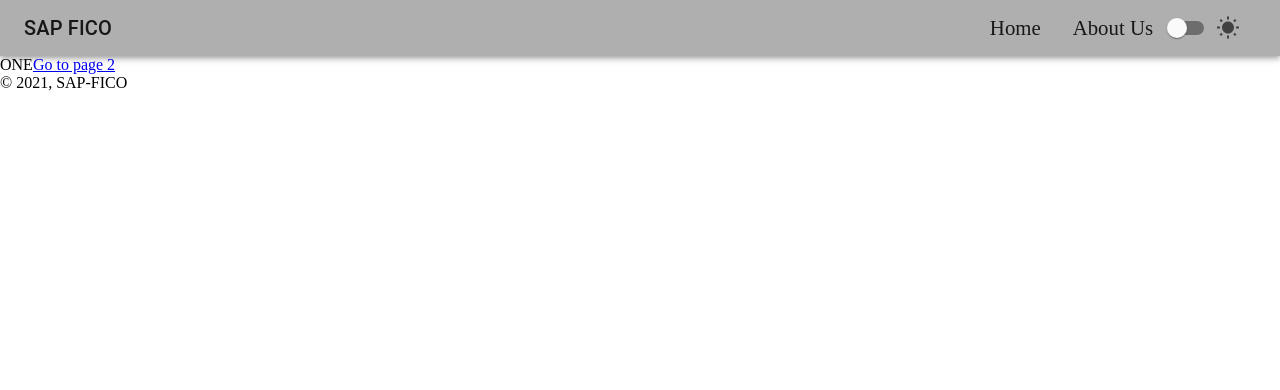
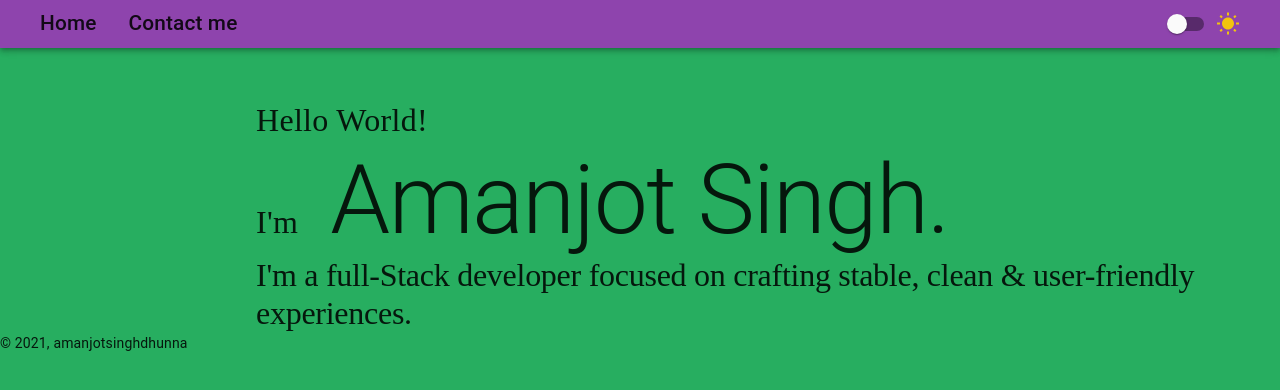
Before and after one commit to amandhunna/gatsby-learning, a Gatsby site: page / in a window 1280 px wide. Built offline with nearby package versions, Linux system fonts and the light colour scheme; Gatsby itself is replaced by a stand-in of ours; a web font is replaced by a local one.

Commit message:
added hello world

```diff
--- a/gatsby-config.js
+++ b/gatsby-config.js
@@ -1,8 +1,8 @@
 module.exports = {
   siteMetadata: {
-    title: `Sap fico`,
-    description: `SAP fico`,
-    author: `@amanjotsinghdhunna`,
+    title: `Amanjot Singh`,
+    description: `Amanjot Singh | Full stack developer`,
+    author: `amanjotsinghdhunna`,
   },
   plugins: [
     `gatsby-plugin-react-helmet`,
@@ -21,10 +21,10 @@ module.exports = {
         name: `gatsby-starter-default`,
         short_name: `starter`,
         start_url: `/`,
-        background_color: `#663399`,
+        background_color: `#66339`,
         theme_color: `#663399`,
         display: `minimal-ui`,
-        icon: `src/images/gatsby-icon.png`, // This path is relative to the root of the site.
+        icon: `src/images/logo.jpeg`, // This path is relative to the root of the site.
       },
     },
     // this (optional) plugin enables Progressive Web App + Offline functionality
--- a/package.json
+++ b/package.json
@@ -5,6 +5,7 @@
   "version": "0.1.0",
   "author": "Kyle Mathews <mathews.kyle@gmail.com>",
   "dependencies": {
+    "@fontsource/akaya-telivigala": "^4.2.1",
     "@material-ui/core": "^4.11.3",
     "@material-ui/icons": "^4.11.2",
     "gatsby": "^2.31.1",
--- a/src/components/header/Header.js
+++ b/src/components/header/Header.js
@@ -50,10 +50,9 @@ export default function Header() {
             <MenuIcon />
           </IconButton> */}
           <Typography variant="h6" className={classes.title}>
-            SAP FICO
+             <Link className={classes.link} to="/">Home</Link>
+             <Link className={classes.link} to="/contact/">Contact me</Link>
           </Typography>
-          <Link className={classes.link} to="/">Home</Link>
-          <Link className={classes.link} to="/aboutUs/">About Us</Link>
           <Switch value={themeType} setValue={setThemeType}/>
         </Toolbar>
       </AppBar>
--- a/src/components/layout/Layout.js
+++ b/src/components/layout/Layout.js
@@ -1,6 +1,6 @@
 import React, { useState } from "react"
 import { createMuiTheme, ThemeProvider } from '@material-ui/core/styles';
-
+import CssBaseline from "@material-ui/core/CssBaseline";
 import ThemeContext from './../../components/context';
 
 
@@ -13,34 +13,34 @@ const Layout = ({ children }) => {
   const isDarkState = lsTheme === "dark";
 
   const palletType = isDarkState ? "dark" : "light";
-
+// #16a085, #27ae60, #2980b9, #8e44ad, #8e44ad, #2c3e50, https://flatuicolors.com/palette/defo (2nd row)
   const theme = createMuiTheme({
     palette: {
       type: palletType,
-      // text: {
-      //   primary: "#FFFFFF"
-      // },
       primary: {
         contrastText: "#fff",
-        dark: "#000000a0",
-        light: "yellow",
-        main: isDarkState? '#000000a0': "#afafaf",
-      }
+        dark: "#fff",
+        light: "#f1c40f",
+        main: isDarkState? '#000000a0': "#8e44ad",
+      },
+      background: {
+        default: isDarkState? '#018786': "#27ae60",
+      },
     }
   });
 
-
-
+console.log("thme", theme);
 
 const contextValues = { themeType, setThemeType, isDarkState }
 
   return (
     <ThemeContext.Provider value={contextValues} >
       <ThemeProvider theme={theme}>
+      <CssBaseline />
           <Header siteTitle={`Title`} /> {/* data.site.siteMetadata?.title || */}
           <div>
             <main>{children}</main>
-            <footer> © {new Date().getFullYear()}, {` `} SAP-FICO
+            <footer> © {new Date().getFullYear()}, {` `} amanjotsinghdhunna
             </footer>
           </div>
       </ThemeProvider>
--- a/src/components/layout/layout.css
+++ b/src/components/layout/layout.css
@@ -1,4 +1,5 @@
 * {
   margin: 0;
   padding: 0;
+  box-sizing: border-box;
 }
--- a/src/components/switch/Switch.js
+++ b/src/components/switch/Switch.js
@@ -35,11 +35,12 @@ const StyledButton = withStyles(styles)(({ classes, color, ...other }) => (
   <Button className={classes.root} {...other} />
 ));
 
-const labelStyle = makeStyles(() => ({
+const labelStyle = makeStyles((theme) => ({
   label: {
     display: 'flex',
     justifyContent: 'center',
     alignItems: 'center',
+    color: theme.palette.type === 'dark'? theme.palette.primary.dark: theme.palette.primary.light
   },
 }));
 
--- a/src/pages/index.js
+++ b/src/pages/index.js
@@ -1,15 +1,61 @@
 import React from "react";
-import { Link } from "gatsby";
+import { makeStyles } from '@material-ui/core/styles';
+import Typography from "@material-ui/core/Typography";
+import Grid from '@material-ui/core/Grid';
+import "@fontsource/akaya-telivigala"
 
 import Layout from "../components/layout/Layout";
 import SEO from "../components/seo";
 
-const IndexPage = () => (
+
+const useStyles = makeStyles(theme => {
+  console.log('---',theme.palette)
+  return {
+    introGrid: {
+      display: 'flex',
+      flexDirection: 'column',
+      justifyContent: 'center',
+      padding: '3rem 0 0 16rem',
+
+    },
+    hi:{
+      fontSize: '2rem',
+      fontFamily: "Akaya Telivigala",
+    },
+    im: {
+      marginRight: '2rem',
+      fontSize: '2rem',
+      fontFamily: "Akaya Telivigala",
+      color: `${theme.palette.primary}`,
+    },
+    h1: {
+      display: 'flex',
+      alignItems: 'baseline',
+      fontFamily: "Akaya Telivigala",
+    },
+    h2: {
+      fontSize: '2rem',
+      fontFamily: "Akaya Telivigala",
+    }
+}});
+
+const IndexPage = () => {
+  const classes = useStyles();
+
+  return (
   <Layout>
     <SEO title="Home" />
-    ONE
-    <Link to="/aboutUs/">Go to page 2</Link>
+    <Grid container>
+    <Grid item xs={12} className={classes.introGrid}>
+        <Typography className={classes.hi}>Hello World!</Typography>
+        <div className={classes.h1}>
+          <Typography className={classes.im}>I'm</Typography>
+          <Typography variant='h1'>Amanjot Singh.</Typography>
+        </div>
+        <Typography variant='h2'  className={classes.h2}>I'm a full-Stack developer focused on crafting stable, clean & user-friendly experiences.</Typography>
+    </Grid>
+    </Grid>
   </Layout>
 )
-
+}
 export default IndexPage
```
Also changed, not shown: src/components/index.js (deleted, +0 -15 lines), src/images/gatsby-icon.png (deleted), src/images/logo.jpeg (added), 1 other file.
